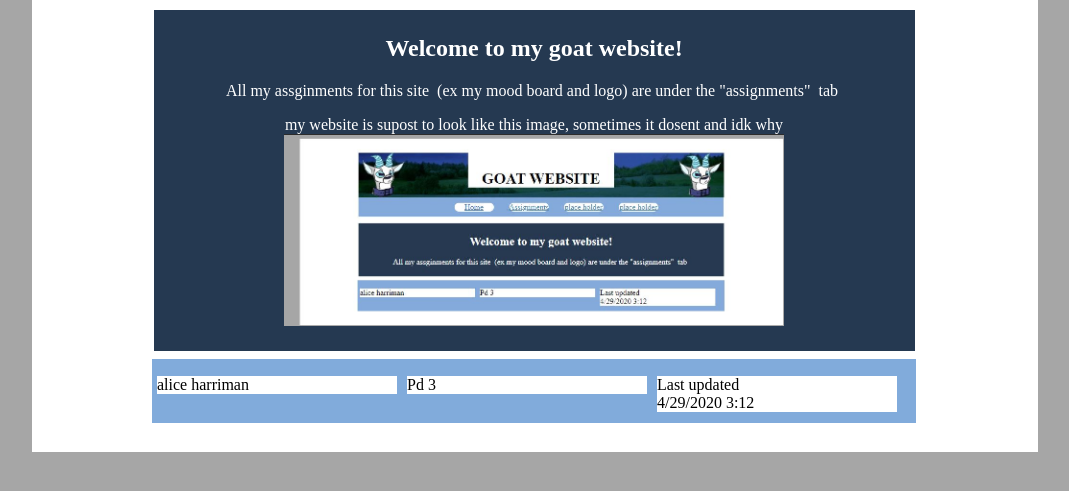
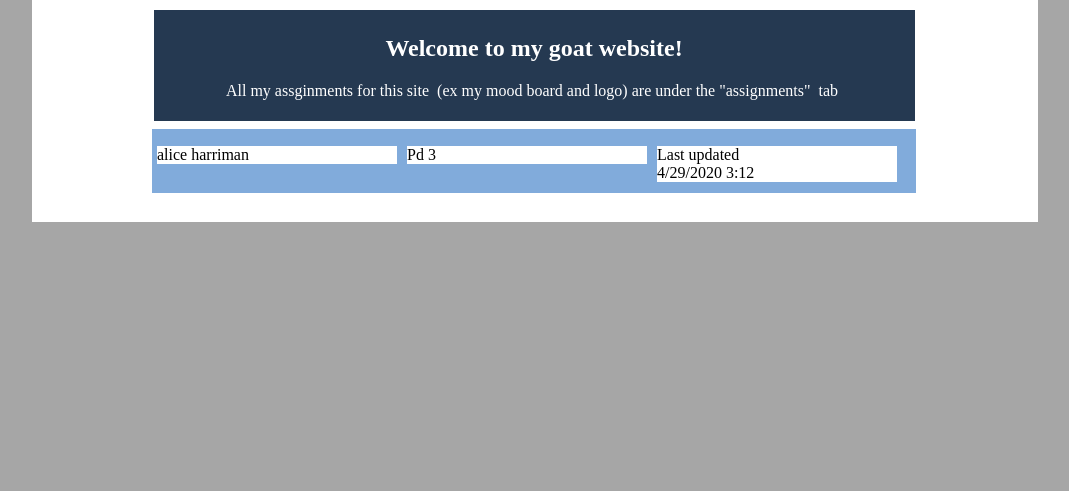
Before and after one commit to siloh/SCHOOL, a plain HTML site: page index.html in a window 1280 px wide. Shown: the part 173-664 px from the top of the page, without its empty margins (105-1174 px from the left). Drawn offline with Linux system fonts and the light colour scheme.

Commit message:
Update index.html

```diff
--- a/index.html
+++ b/index.html
@@ -30,7 +30,7 @@
   <main>
     <h2>Welcome to my goat website!</h2>
 	  <p>All my assginments for this site&nbsp; (ex my mood board and logo) are under the "assignments"&nbsp; tab&nbsp;</p>
-	  <p>my website is supost to look like this image, sometimes it dosent and idk why<img src="media/Capture.JPG" width="500" height="192" alt=""/></p>
+
   </main>
 
   <footer>
```
